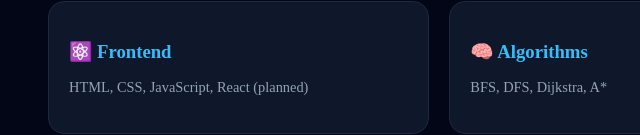
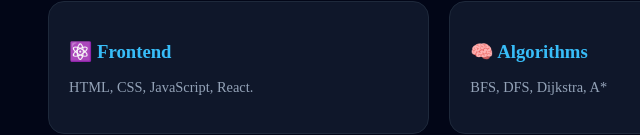
Before and after one commit to qkimrobins/Practice_shytt, a plain HTML site: page HTML/about.html in a window 1280 px wide. Shown: the part 701-836 px from the top of the page, 0-640 px from the left. Drawn offline with Linux system fonts and the light colour scheme.

Commit message:
little changees

```diff
--- a/HTML/about.html
+++ b/HTML/about.html
@@ -46,7 +46,7 @@
   <section class="features">
     <div class="card">
       <h3>⚛️ Frontend</h3>
-      <p>HTML, CSS, JavaScript, React (planned)</p>
+      <p>HTML, CSS, JavaScript, React.</p>
     </div>
 
     <div class="card">
```
